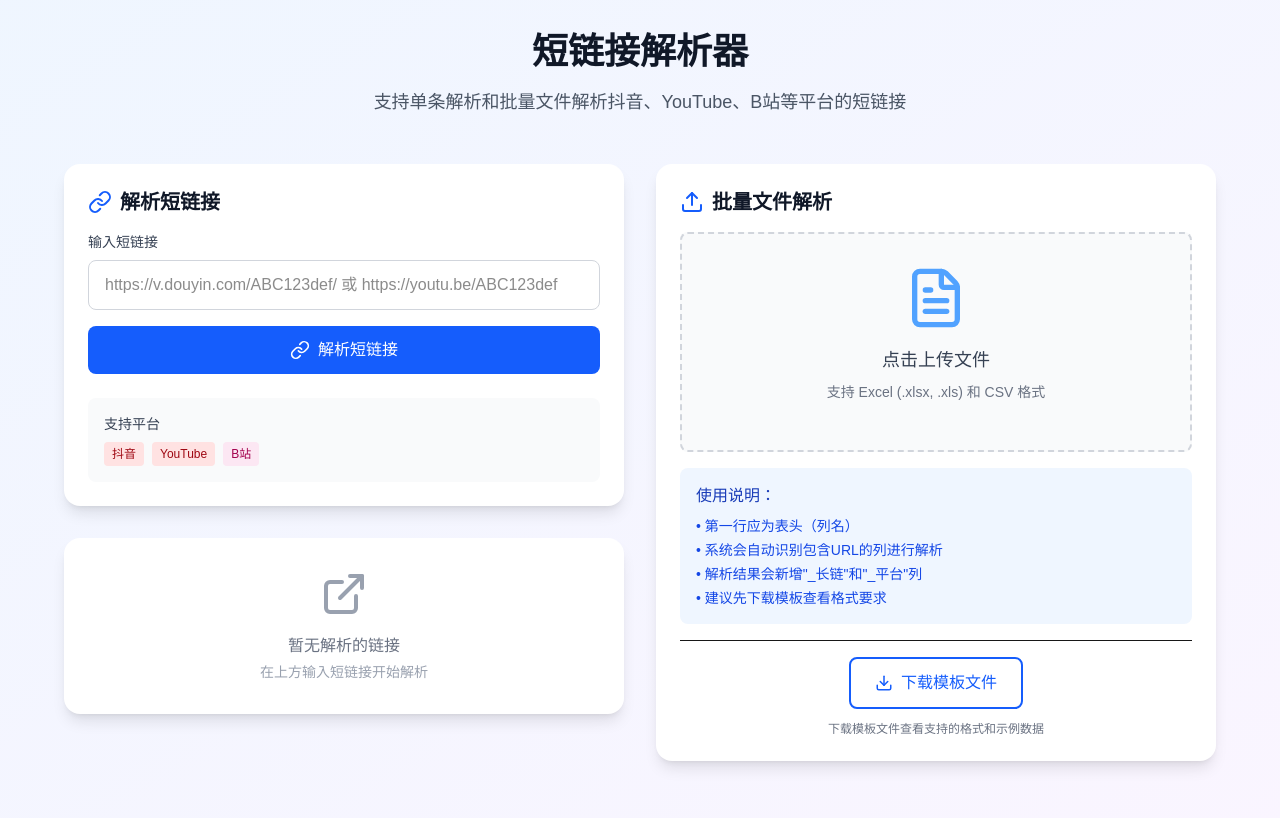
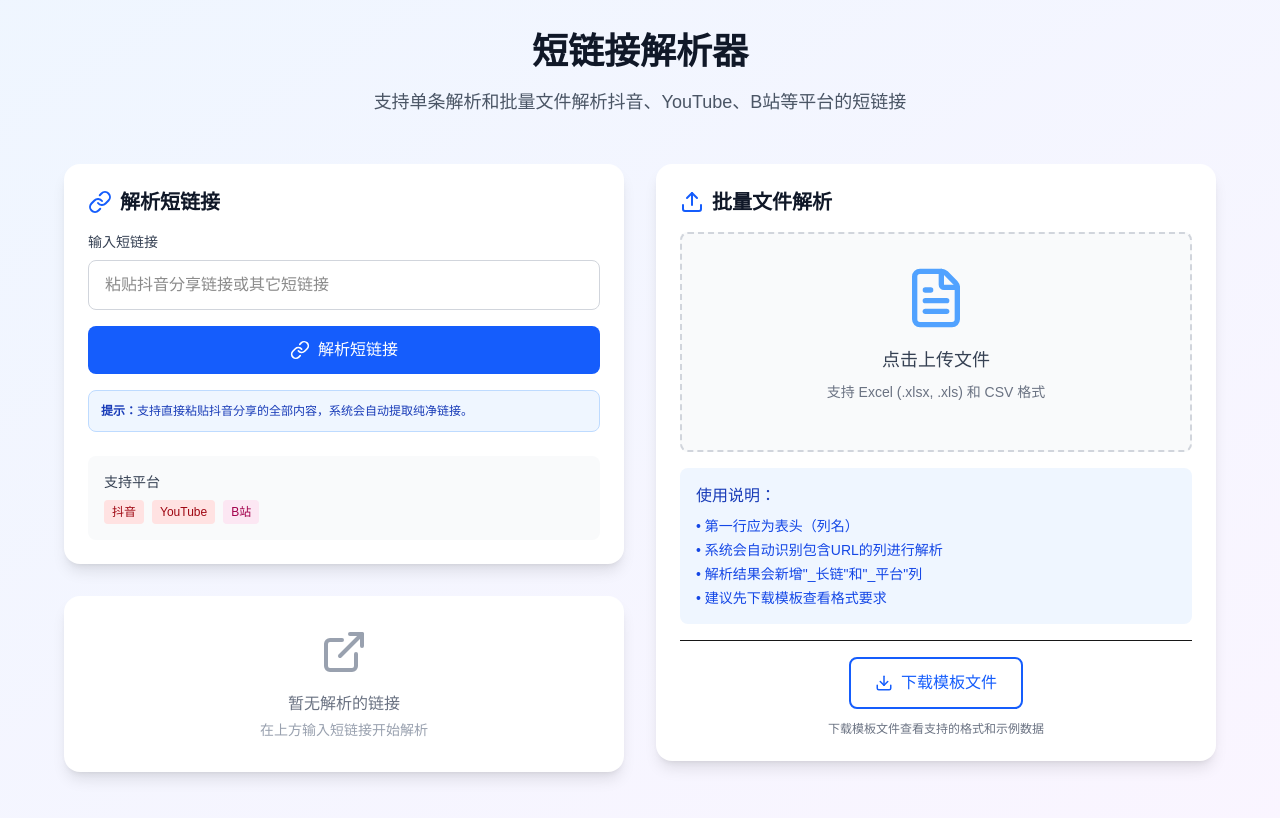
Before and after one commit to chumingke/url-shortener, a Next.js app: page / in a window 1280 px wide. Shown: the top 818 px of the page. Built offline with nearby package versions, Linux system fonts and the light colour scheme.

Commit message:
feat: 重新提交本地测试版本

```diff
--- a/components/UrlForm.tsx
+++ b/components/UrlForm.tsx
@@ -19,12 +19,39 @@ export function UrlForm({ onSuccess }: UrlFormProps) {
     setError('');
 
     try {
+      // === 修复的抖音链接清理逻辑 ===
+      let cleanUrl = longUrl.trim();
+
+      // 处理抖音特有的分享格式（包含说明文字的链接）
+      if (cleanUrl.includes('v.douyin.com')) {
+        console.log('检测到抖音链接，原始输入:', cleanUrl);
+
+        // 如果是标准短链（长度较短，没有多余文本），不需要清理
+        if (cleanUrl.length < 50 && cleanUrl.match(/^https?:\/\/v\.douyin\.com\/[^\/\s]+\/?$/)) {
+          console.log('标准抖音短链，无需清理');
+          // 确保以斜杠结尾
+          if (!cleanUrl.endsWith('/')) {
+            cleanUrl += '/';
+          }
+        } else {
+          // 包含说明文字的抖音分享链接，需要清理
+          const urlMatch = cleanUrl.match(/(https?:\/\/v\.douyin\.com\/[^\/\s]+)\/?/);
+          if (urlMatch) {
+            cleanUrl = urlMatch[1] + '/'; // 确保有斜杠
+            console.log('清理抖音链接:', { 原始: longUrl, 清理后: cleanUrl });
+          }
+        }
+      }
+      // === 清理逻辑结束 ===
+
+      console.log('最终提交的URL:', cleanUrl);
+
       const response = await fetch('/api/shorten', {
         method: 'POST',
         headers: {
           'Content-Type': 'application/json',
         },
-        body: JSON.stringify({ longUrl }),
+        body: JSON.stringify({ longUrl: cleanUrl }), // 使用清理后的URL
       });
 
       const result = await response.json();
@@ -112,7 +139,7 @@ export function UrlForm({ onSuccess }: UrlFormProps) {
             id="url"
             value={longUrl}
             onChange={(e) => setLongUrl(e.target.value)}
-            placeholder="https://v.douyin.com/ABC123def/ 或 https://youtu.be/ABC123def"
+            placeholder="粘贴抖音分享链接或其它短链接"
             className="w-full px-4 py-3 border border-gray-300 rounded-lg focus:ring-2 focus:ring-blue-500 focus:border-transparent"
             required
           />
@@ -135,6 +162,12 @@ export function UrlForm({ onSuccess }: UrlFormProps) {
         </button>
       </form>
 
+      <div className="mt-4 p-3 bg-blue-50 rounded-lg border border-blue-200">
+        <p className="text-xs text-blue-800">
+          <strong>提示：</strong>支持直接粘贴抖音分享的全部内容，系统会自动提取纯净链接。
+        </p>
+      </div>
+
       <div className="mt-6 p-4 bg-gray-50 rounded-lg">
         <h3 className="text-sm font-medium text-gray-700 mb-2">支持平台</h3>
         <div className="flex flex-wrap gap-2 text-xs">
--- a/components/UrlList.tsx
+++ b/components/UrlList.tsx
@@ -39,8 +39,8 @@ export function UrlList({ urls }: UrlListProps) {
     <div className="bg-white rounded-2xl shadow-lg p-6">
       <h2 className="text-xl font-semibold text-gray-900 mb-4">已解析的链接</h2>
       <div className="space-y-4">
-        {urls.map((url) => (
-          <div key={url.id} className="border border-gray-200 rounded-lg p-4 hover:border-gray-300 transition-colors">
+        {urls.map((url, index) => (
+          <div key={`${url.id}-${index}`} className="border border-gray-200 rounded-lg p-4 hover:border-gray-300 transition-colors">
             <div className="flex items-start justify-between mb-3">
               <div className="flex-1 min-w-0">
                 <div className="flex items-center gap-2 mb-2">
```
